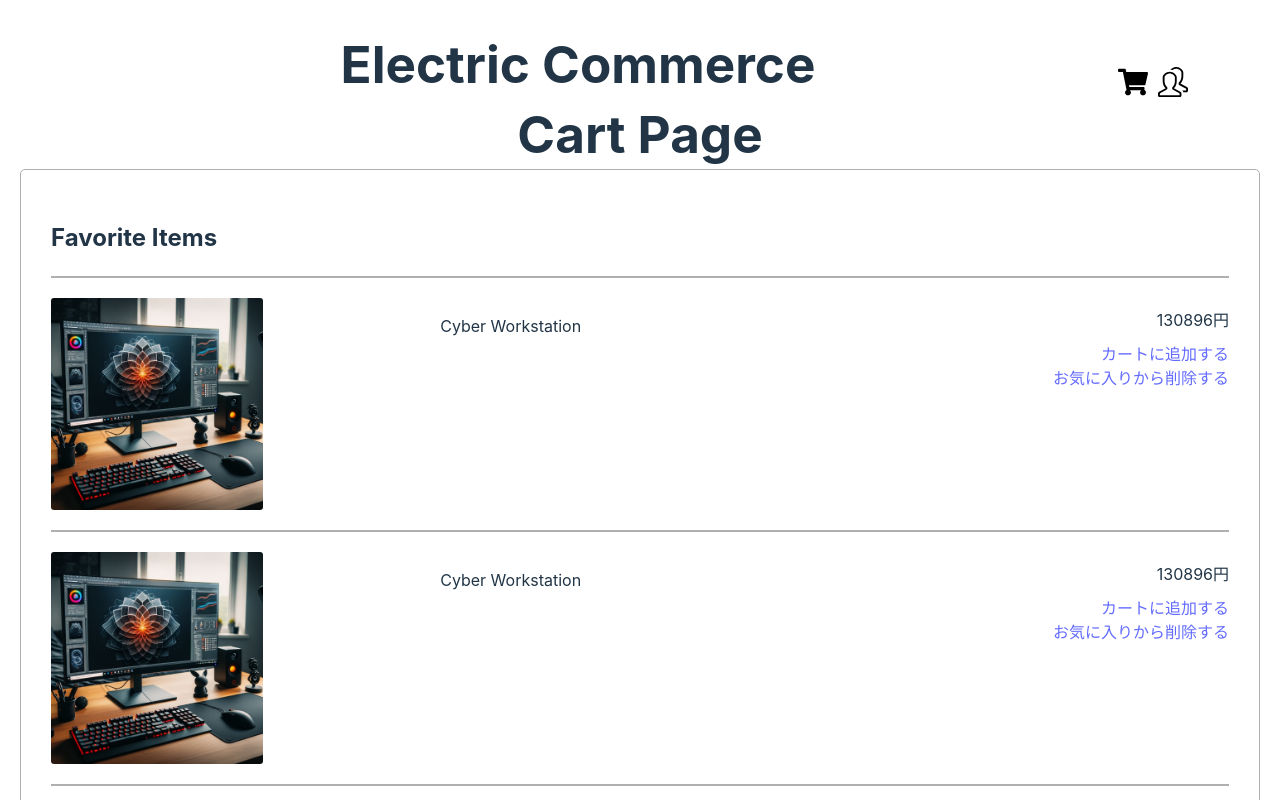
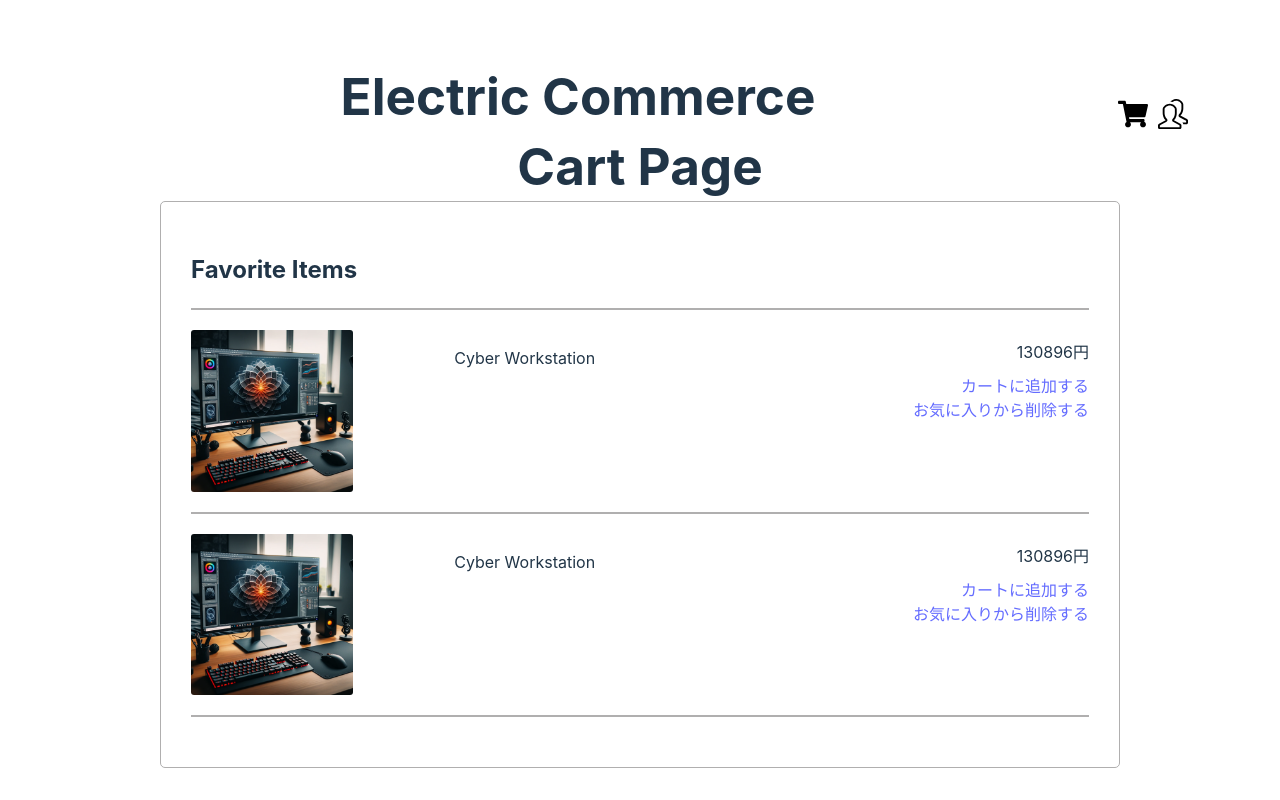
Before and after one commit to kip2/E-Commerce-Site-React, a React (Vite) app in the folder app/: page / in a window 1280 px wide. Shown: the top 800 px of the page. Built offline with nearby package versions, Linux system fonts and the light colour scheme.

Commit message:
fix: レイアウトを中央寄せに修正

```diff
--- a/app/src/components/organisms/FavoriteItems.css
+++ b/app/src/components/organisms/FavoriteItems.css
@@ -3,6 +3,7 @@
     border: solid 1px #b0afaf;
     border-radius: 5px;
     padding: 30px;
-    margin: 20px;
-    height: 50em;
+    max-width: 960px;
+    margin: auto;
+    min-height: 70vh;
 }
--- a/app/src/components/organisms/FavoriteItems.tsx
+++ b/app/src/components/organisms/FavoriteItems.tsx
@@ -16,6 +16,7 @@ const data = [
         "description": "このデスクトップは、プロフェッショナルな映像編集や3Dレンダリングのために特別に設計されました。最新の高速プロセッサーと大容量のRAMを搭載しており、複雑なタスクでもスムーズに対応します。"
     }
 ]
+
 
 const FavoriteItems = () => {
     return (
--- a/app/src/components/template/ProductInfomationTemplate.tsx
+++ b/app/src/components/template/ProductInfomationTemplate.tsx
@@ -1,5 +1,5 @@
 import Header from "../organisms/Header";
-import InformationCard from "../molecules/InfomationCard";
+import InformationCard from "../molecules/InformationCard";
 import InformationMenu from "../organisms/InformationMenu";
 import "./ProductInformationTemplate.css"
 
```
